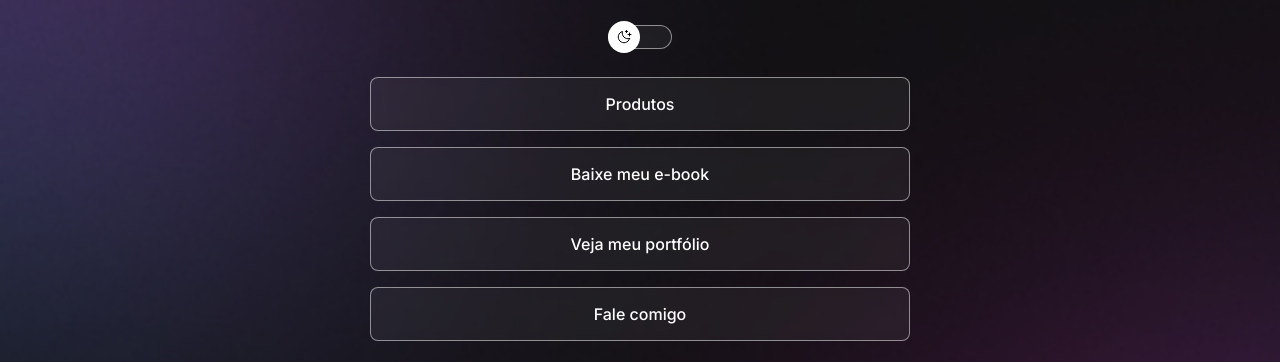
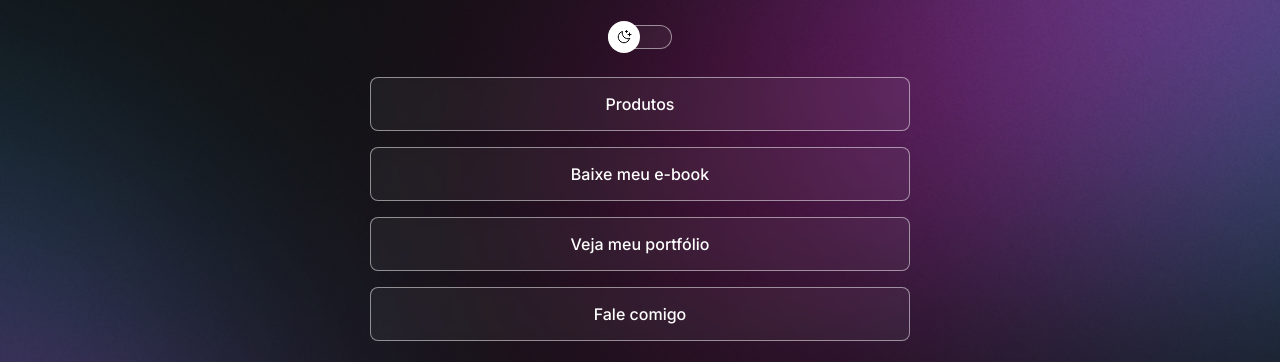
Before and after one commit to Yokaish/devlink, a plain HTML site: page index.html in a window 1280 px wide. Shown: the part 204-566 px from the top of the page. Drawn offline with nearby package versions, Linux system fonts and the light colour scheme.

Commit message:
changed background based on media queries

```diff
--- a/style.css
+++ b/style.css
@@ -33,7 +33,7 @@ body {
     background-repeat: no-repeat;
     background-position: top center;
     background-size: cover;
-
+    height: 100vh;
 }
 
 #profile span {
@@ -49,7 +49,7 @@ body {
     max-width: 588px;
     display: block;
     margin: auto;
-    margin-top: 3.5rem;
+    padding-top: 3.5rem;
 }
 
 #profile {
@@ -167,3 +167,17 @@ footer {
 footer span {
     font-size: 20px;
 }
+
+@media (min-width: 700px) {
+    :root {
+        --bg-url: url(./assets/bg-desktop.jpg);
+    }
+
+    .light {
+        --bg-url: url(./assets/bg-desktop-light.jpg);
+    }
+
+    body {
+        background-image: var(--bg-url);
+    }
+}
```
